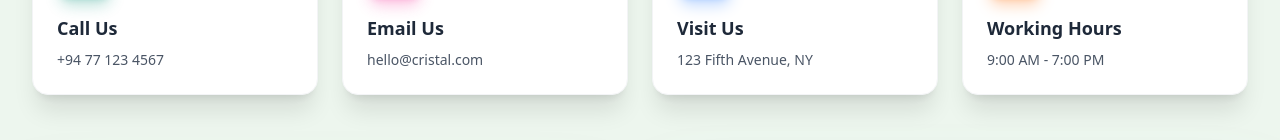
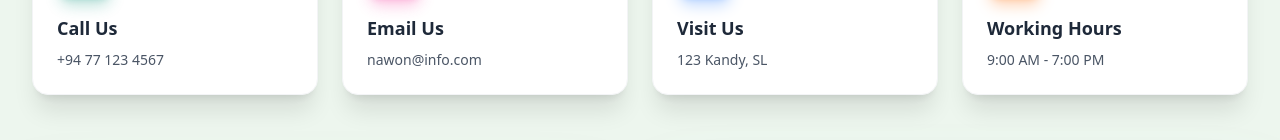
Before and after one commit to nawonperera/crystal-beauty-clear-frontend, a React (Vite) app: page /contacts in a window 1280 px wide. Shown: the part 499-639 px from the top of the page. Built offline with nearby package versions, Linux system fonts and the light colour scheme.

Commit message:
🔧 Update contact information on ContactPage: change email and address details

```diff
--- a/src/pages/client/ContactPage.jsx
+++ b/src/pages/client/ContactPage.jsx
@@ -102,7 +102,7 @@
                             <FiMail className="w-6 h-6 text-white" />
                         </div>
                         <h3 className="text-lg font-bold text-gray-800 mb-2">Email Us</h3>
-                        <p className="text-gray-600 text-sm">hello@cristal.com</p>
+                        <p className="text-gray-600 text-sm">nawon@info.com</p>
                     </div>
 
                     <div className="group bg-white p-6 rounded-2xl shadow-xl hover:shadow-2xl transition-all duration-300 transform hover:-translate-y-1 border border-gray-100">
@@ -110,7 +110,7 @@
                             <FiMapPin className="w-6 h-6 text-white" />
                         </div>
                         <h3 className="text-lg font-bold text-gray-800 mb-2">Visit Us</h3>
-                        <p className="text-gray-600 text-sm">123 Fifth Avenue, NY</p>
+                        <p className="text-gray-600 text-sm">123 Kandy, SL</p>
                     </div>
 
                     <div className="group bg-white p-6 rounded-2xl shadow-xl hover:shadow-2xl transition-all duration-300 transform hover:-translate-y-1 border border-gray-100">
```
